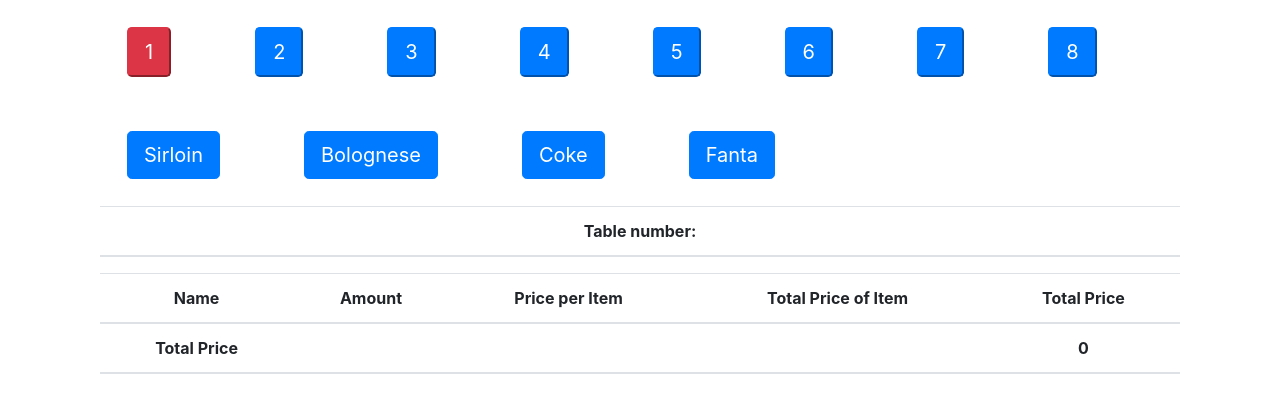
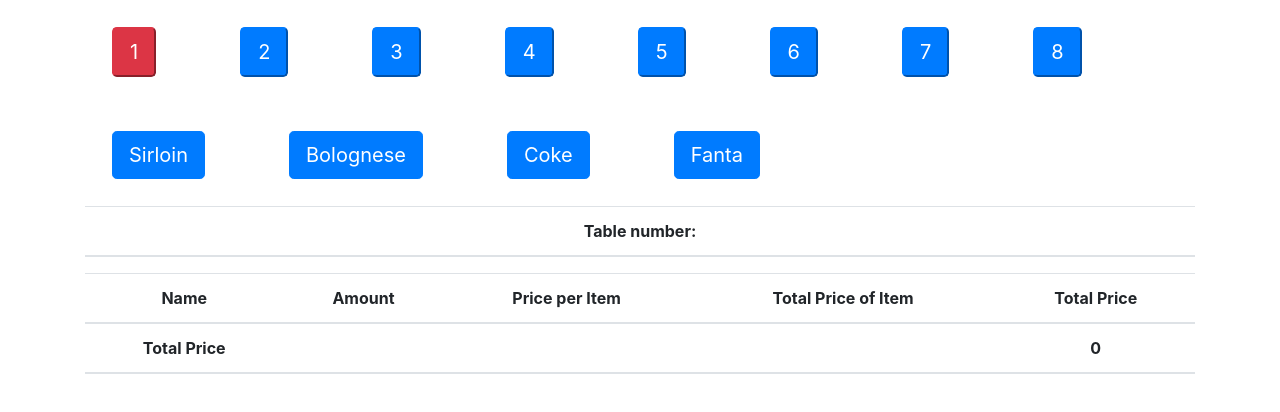
Before and after one commit to Mpinan/POS_system, a React (Create React App) app in the folder pos/: page / in a window 1280 px wide. Shown: the top 412 px of the page. Built offline with nearby package versions, Linux system fonts and the light colour scheme; the HTML template or start-up script is replaced by a standard one.

Commit message:
Deleted container

```diff
--- a/pos/src/App.js
+++ b/pos/src/App.js
@@ -78,7 +78,7 @@ class App extends Component {
     } = this.state;
 
     return (
-      <Container className="App">
+      <div className="App">
         <Container>
           <Row className="text-center">
             {listOfTables.map((table, i) => (
@@ -124,7 +124,7 @@ class App extends Component {
             totalPrice={totalPrice}
           ></ItemsList>
         </Container>
-      </Container>
+      </div>
     );
   }
 }
```
